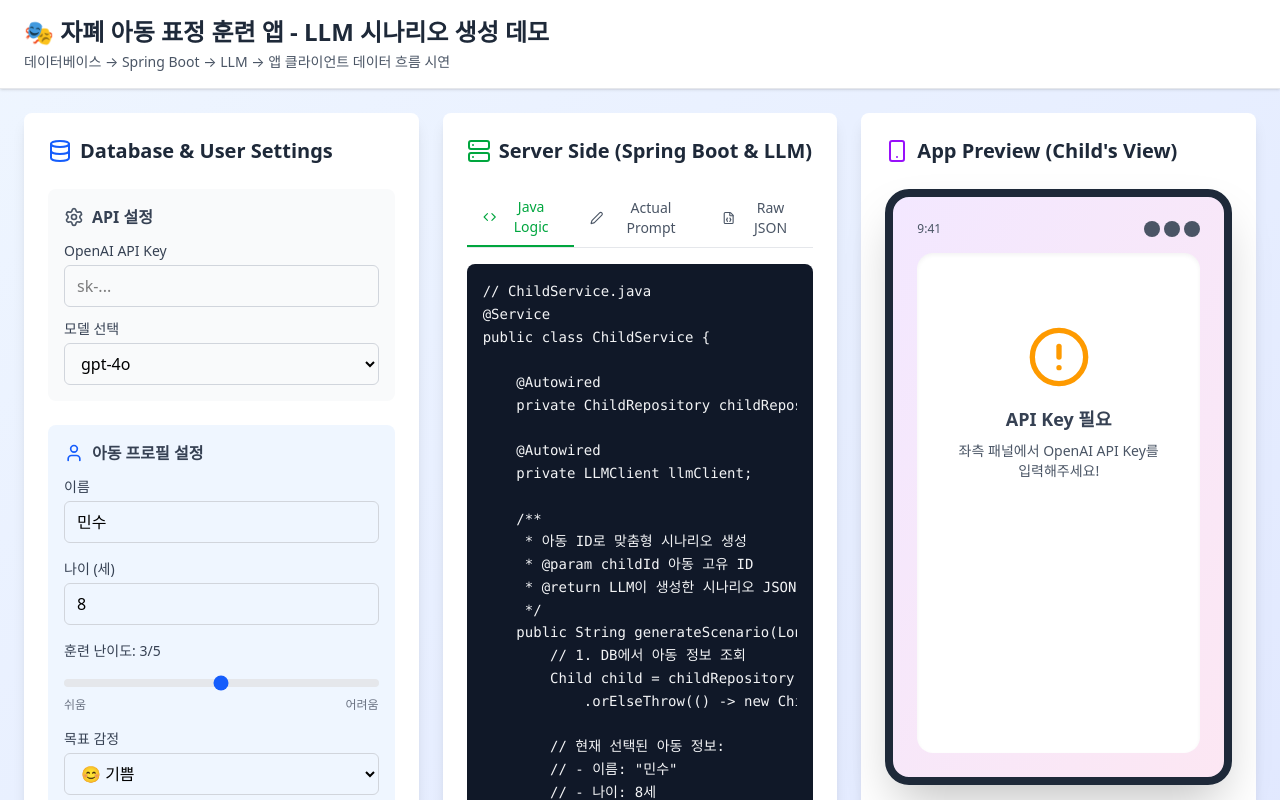
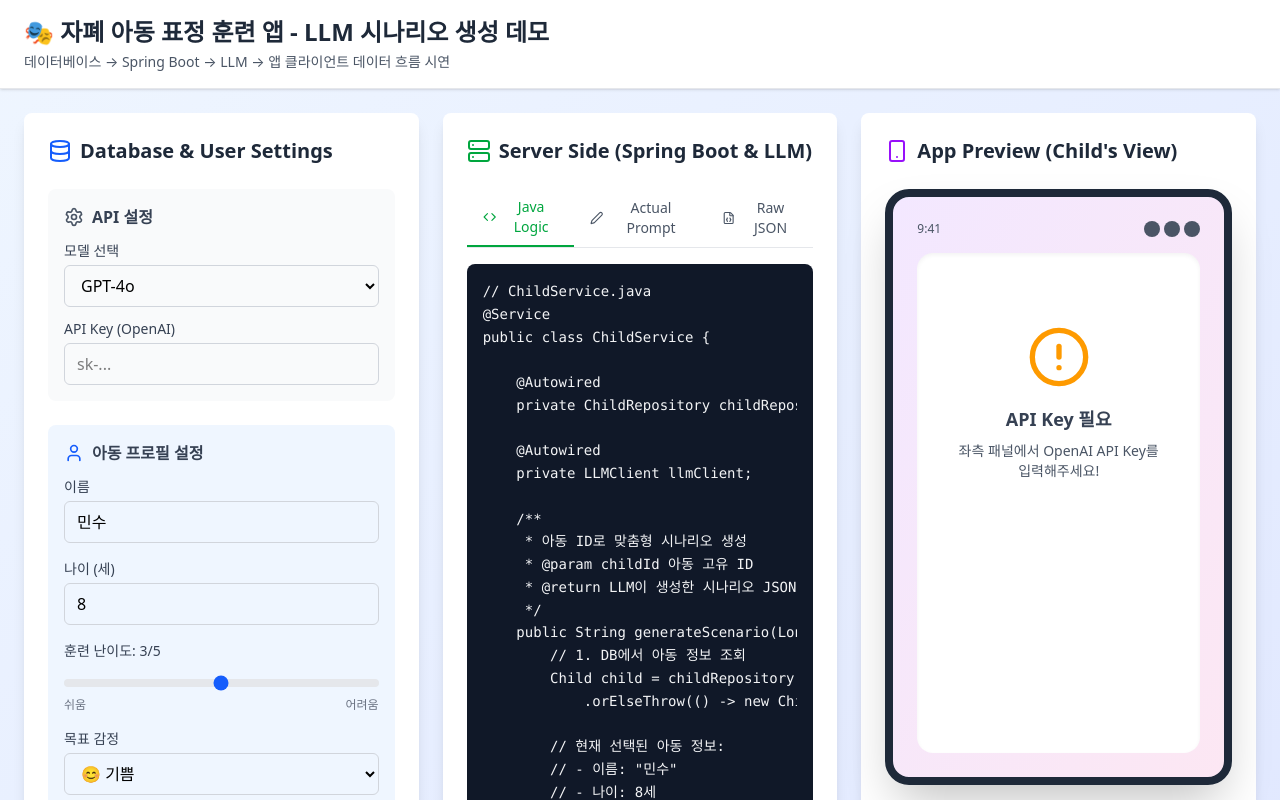
Before and after one commit to malandmouse/test_chat, a React (Vite) app in the folder autism-expression-trainer/: page / in a window 1280 px wide. Shown: the top 800 px of the page. Built offline with nearby package versions, Linux system fonts and the light colour scheme.

Commit message:
Add Google Gemini model support
- Add Gemini 2.0 Flash, 1.5 Pro, 1.5 Flash models
- Support both OpenAI and Gemini API integration
- Auto-detect API type based on model selection
- Update UI to show appropriate API key placeholder
- Update README with Gemini usage instructions

```diff
--- a/autism-expression-trainer/src/App.tsx
+++ b/autism-expression-trainer/src/App.tsx
@@ -87,6 +87,44 @@ function App() {
 
       setGeneratedPrompt(filledPrompt)
 
+      let content: string
+
+      // 모델에 따라 다른 API 호출
+      if (apiSettings.model.startsWith('gemini')) {
+        // Google Gemini API 호출
+        const response = await fetch(
+          `https://generativelanguage.googleapis.com/v1beta/models/${apiSettings.model}:generateContent?key=${apiSettings.apiKey}`,
+          {
+            method: 'POST',
+            headers: {
+              'Content-Type': 'application/json'
+            },
+            body: JSON.stringify({
+              contents: [
+                {
+                  parts: [
+                    {
+                      text: filledPrompt
+                    }
+                  ]
+                }
+              ],
+              generationConfig: {
+                temperature: 0.7,
+                maxOutputTokens: 500
+              }
+            })
+          }
+        )
+
+        if (!response.ok) {
+          const errorData = await response.json()
+          throw new Error(errorData.error?.message || 'Gemini API 호출 실패')
+        }
+
+        const data = await response.json()
+        content = data.candidates[0].content.parts[0].text
+      } else {
         // OpenAI API 호출
         const response = await fetch('https://api.openai.com/v1/chat/completions', {
           method: 'POST',
@@ -109,11 +147,12 @@ function App() {
 
         if (!response.ok) {
           const errorData = await response.json()
-        throw new Error(errorData.error?.message || 'API 호출 실패')
+          throw new Error(errorData.error?.message || 'OpenAI API 호출 실패')
         }
 
         const data = await response.json()
-      const content = data.choices[0].message.content
+        content = data.choices[0].message.content
+      }
 
       // JSON 파싱
       const jsonMatch = content.match(/\{[\s\S]*\}/)
--- a/autism-expression-trainer/src/components/DatabasePanel.tsx
+++ b/autism-expression-trainer/src/components/DatabasePanel.tsx
@@ -35,19 +35,6 @@ export default function DatabasePanel({
         <div className="space-y-3">
           <div>
             <label className="block text-sm font-medium text-gray-700 mb-1">
-              OpenAI API Key
-            </label>
-            <input
-              type="password"
-              value={apiSettings.apiKey}
-              onChange={(e) => onApiSettingsChange({ ...apiSettings, apiKey: e.target.value })}
-              placeholder="sk-..."
-              className="w-full px-3 py-2 border border-gray-300 rounded-md focus:outline-none focus:ring-2 focus:ring-blue-500"
-            />
-          </div>
-
-          <div>
-            <label className="block text-sm font-medium text-gray-700 mb-1">
               모델 선택
             </label>
             <select
@@ -55,10 +42,30 @@ export default function DatabasePanel({
               onChange={(e) => onApiSettingsChange({ ...apiSettings, model: e.target.value })}
               className="w-full px-3 py-2 border border-gray-300 rounded-md focus:outline-none focus:ring-2 focus:ring-blue-500"
             >
-              <option value="gpt-4o">gpt-4o</option>
-              <option value="gpt-4o-mini">gpt-4o-mini</option>
-              <option value="gpt-3.5-turbo">gpt-3.5-turbo</option>
+              <optgroup label="OpenAI">
+                <option value="gpt-4o">GPT-4o</option>
+                <option value="gpt-4o-mini">GPT-4o Mini</option>
+                <option value="gpt-3.5-turbo">GPT-3.5 Turbo</option>
+              </optgroup>
+              <optgroup label="Google Gemini">
+                <option value="gemini-2.0-flash-exp">Gemini 2.0 Flash (Experimental)</option>
+                <option value="gemini-1.5-pro">Gemini 1.5 Pro</option>
+                <option value="gemini-1.5-flash">Gemini 1.5 Flash</option>
+              </optgroup>
             </select>
+          </div>
+
+          <div>
+            <label className="block text-sm font-medium text-gray-700 mb-1">
+              API Key {apiSettings.model.startsWith('gemini') ? '(Google AI Studio)' : '(OpenAI)'}
+            </label>
+            <input
+              type="password"
+              value={apiSettings.apiKey}
+              onChange={(e) => onApiSettingsChange({ ...apiSettings, apiKey: e.target.value })}
+              placeholder={apiSettings.model.startsWith('gemini') ? 'AI...' : 'sk-...'}
+              className="w-full px-3 py-2 border border-gray-300 rounded-md focus:outline-none focus:ring-2 focus:ring-blue-500"
+            />
           </div>
         </div>
       </div>
```
Also changed, not shown: 1 other file (tests, documents, lock files or other folders). Lines whose indentation alone changed are shown as unchanged.
